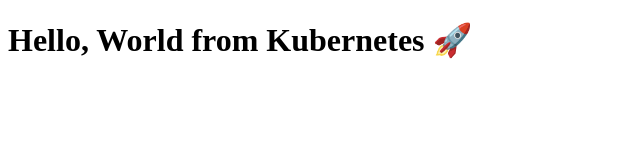
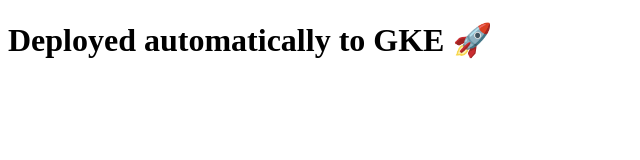
Before and after one commit to alwar87/github-action, a plain HTML site: page app/index.html in a window 1280 px wide. Shown: the whole page, without its empty margins (0-640 px from the left). Drawn offline with Linux system fonts and the light colour scheme.

Commit message:
Update index.html

```diff
--- a/app/index.html
+++ b/app/index.html
@@ -4,6 +4,6 @@
   <title>Hello World</title>
 </head>
 <body>
-  <h1>Hello, World from Kubernetes 🚀</h1>
+  <h1>Deployed automatically to GKE 🚀</h1>
 </body>
 </html>
```
